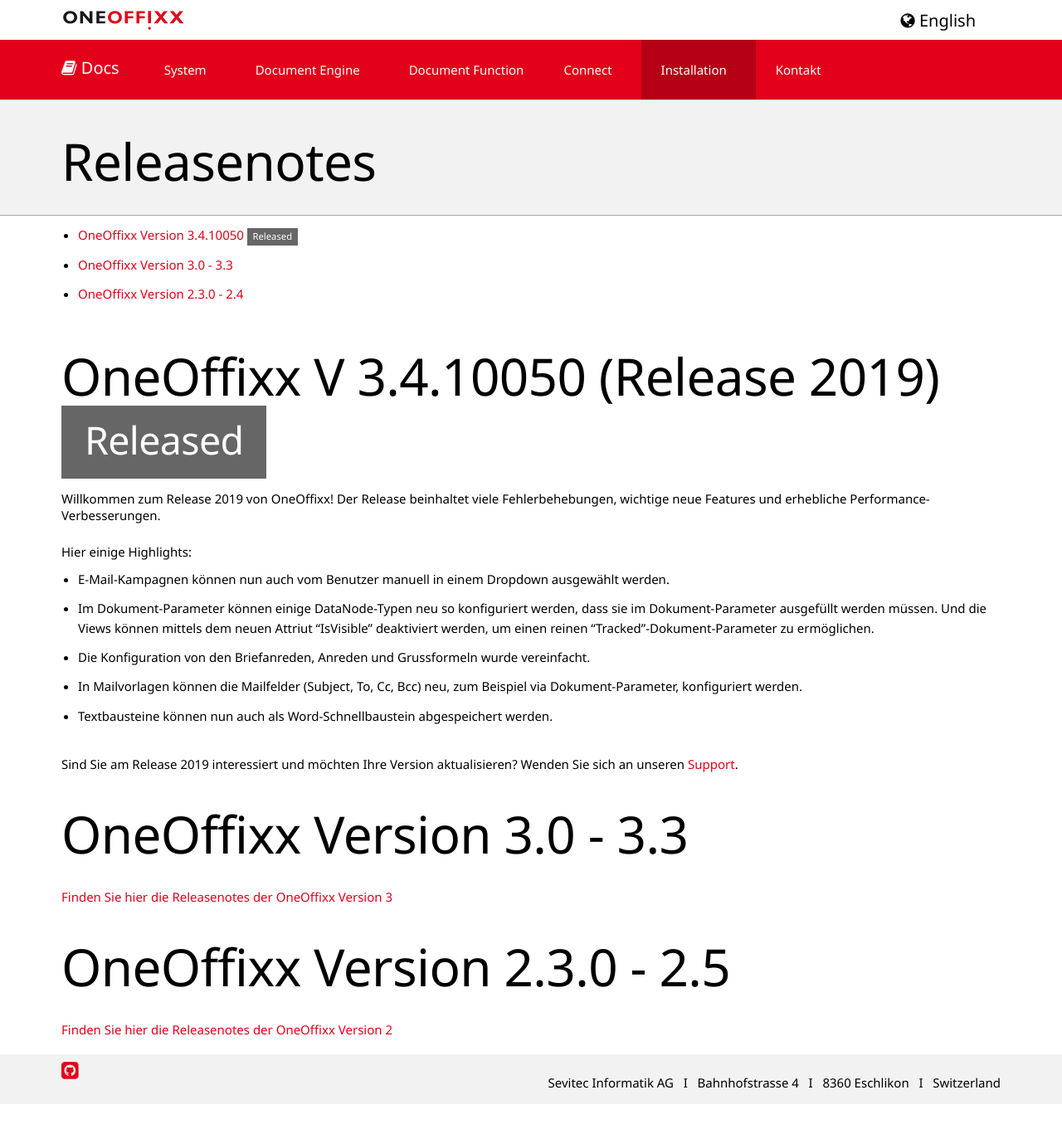
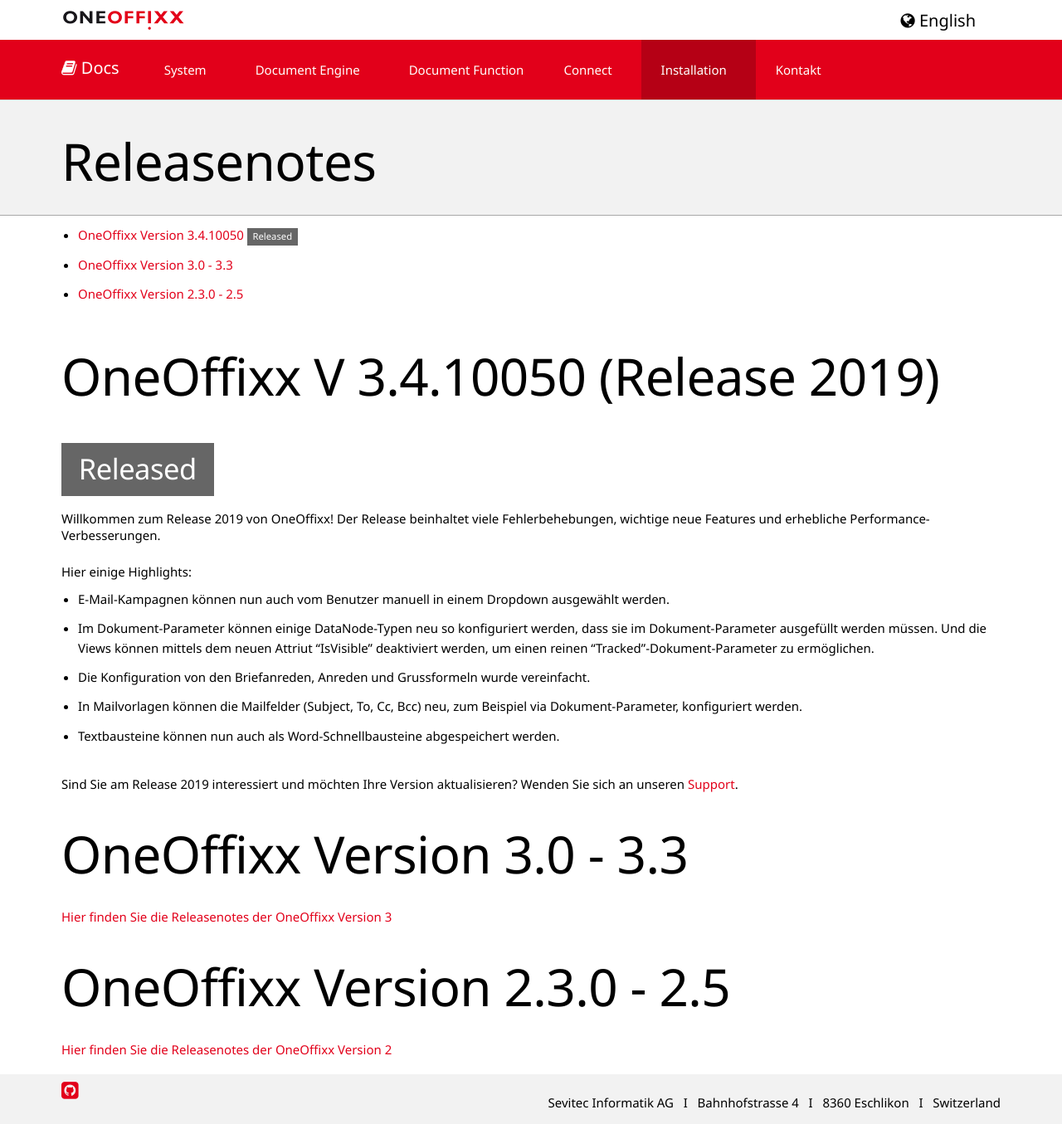
Before and after one commit to primesoft-group/oneoffixx-docs, a Jekyll site: the page built from _pages/install/de/releasenotes.md, in a window 1280 px wide. Shown: the whole page at 83% size. Built offline with Jekyll 4.4.1, drawn with Linux system fonts in a browser that asks for light colours; nearby versions of some CDN libraries; some web fonts are replaced; before the commit the page ends 1331 px from its top, so only the background shows below that.

Commit message:
Optimized ReleaseNotes
Schönheitsfehler

```diff
--- a/_pages/install/de/releasenotes.md
+++ b/_pages/install/de/releasenotes.md
@@ -5,12 +5,17 @@
 language: de
 ---
 
-- [OneOffixx Version 3.4.10050 <span class="label label-success">Released</span>](#oneoffixx-v-3.4.10050-(release-2019)-span-classlabel-label-successreleasedspan)
-- [OneOffixx Version 3.0 - 3.3](#oneoffixx-version-30---33)
-- [OneOffixx Version 2.3.0 - 2.4](#oneoffixx-version-230---25)
 
 
-# OneOffixx V 3.4.10050 (Release 2019) <span class="label label-success">Released</span>
+- [OneOffixx Version 3.4.10050 <span class="label label-success">Released</span>](#oneoffixx-v-3410050-release-2019)
+- [OneOffixx Version 3.0 - 3.3](#oneoffixx-version-30---33)
+- [OneOffixx Version 2.3.0 - 2.5](#oneoffixx-version-230---25)
+
+
+# OneOffixx V 3.4.10050 (Release 2019)
+
+## <span class="label label-success">Released</span>
+
 Willkommen zum Release 2019 von OneOffixx! Der Release beinhaltet viele Fehlerbehebungen, wichtige neue Features und erhebliche Performance-Verbesserungen.
 
 Hier einige Highlights:
@@ -19,13 +24,13 @@
 * Im Dokument-Parameter können einige DataNode-Typen neu so konfiguriert werden, dass sie im Dokument-Parameter ausgefüllt werden müssen. Und die Views können mittels dem neuen Attriut "IsVisible" deaktiviert werden, um einen reinen "Tracked"-Dokument-Parameter zu ermöglichen.
 * Die Konfiguration von den Briefanreden, Anreden und Grussformeln wurde vereinfacht.
 * In Mailvorlagen können die Mailfelder (Subject, To, Cc, Bcc) neu, zum Beispiel via Dokument-Parameter, konfiguriert werden.
-* Textbausteine können nun auch als Word-Schnellbaustein abgespeichert werden.
+* Textbausteine können nun auch als Word-Schnellbausteine abgespeichert werden.
 
 Sind Sie am Release 2019 interessiert und möchten Ihre Version aktualisieren? Wenden Sie sich an unseren [Support](http://oneoffixx.com/services/support/).
 
 
 # OneOffixx Version 3.0 - 3.3
-[Finden Sie hier die Releasenotes der OneOffixx Version 3]({{ site.baseurl }}/install/de/releasenotesv3)
+[Hier finden Sie die Releasenotes der OneOffixx Version 3]({{ site.baseurl }}/install/de/releasenotesv3)
 
 # OneOffixx Version 2.3.0 - 2.5
-[Finden Sie hier die Releasenotes der OneOffixx Version 2]({{ site.baseurl }}/install/de/releasenotesv2)
+[Hier finden Sie die Releasenotes der OneOffixx Version 2]({{ site.baseurl }}/install/de/releasenotesv2)
```
